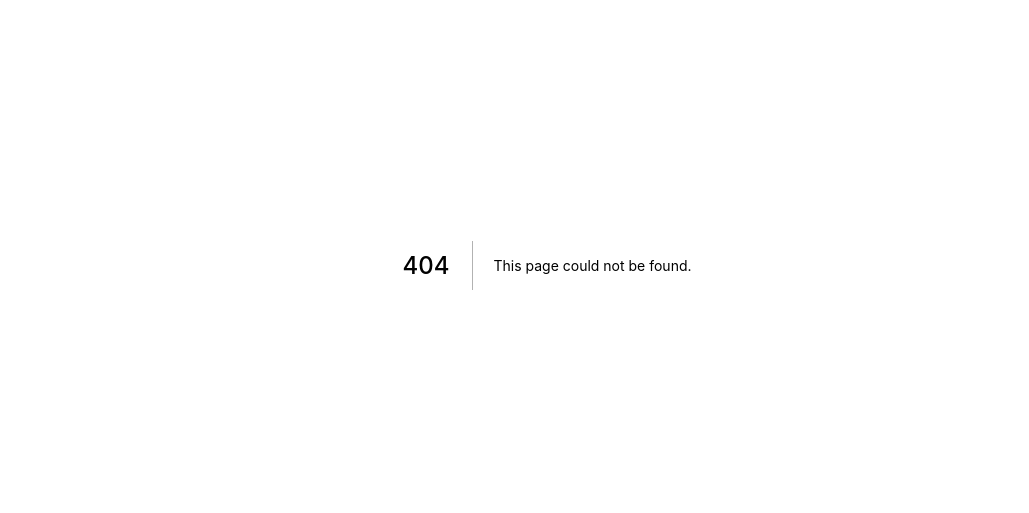
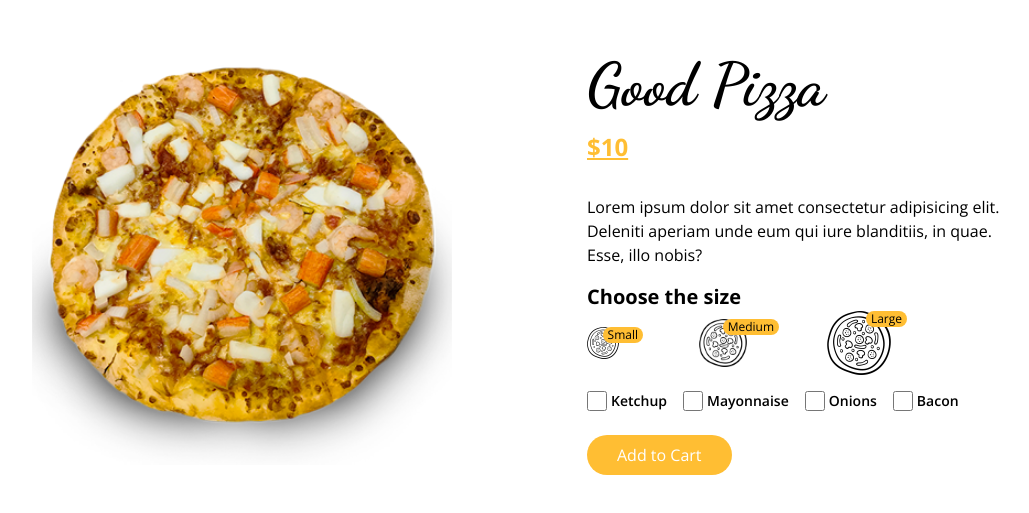
Before and after one commit to onsever/food-ordering-app, a Next.js app: page /product in a window 1280 px wide. Before the commit this address had no page. Shown: the part 135-648 px from the top of the page, without its empty margins (93-1122 px from the left). Built offline with nearby package versions, Linux system fonts and the light colour scheme.

Commit message:
completed product details page

```diff
--- /dev/null
+++ b/pages/product/index.jsx
@@ -0,0 +1,72 @@
+import Image from "next/image";
+import React from "react";
+import Title from "../../components/ui/Title";
+
+const Index = () => {
+  return (
+    <div className="flex items-center h-screen gap-20 container mx-auto flex-wrap md:justify-start justify-center">
+      <div className="relative md:flex-1 w-[50%] h-[50%] py-20">
+        <Image
+          src="/images/f1.png"
+          alt="Product Image"
+          layout="fill"
+          objectFit="contain"
+        />
+      </div>
+      <div className="flex-1">
+        <Title className="text-6xl">Good Pizza</Title>
+        <span className="text-primary text-2xl font-bold underline underline-offset-2 inline-block my-4">
+          $10
+        </span>
+        <p className="my-4 pr-24">
+          Lorem ipsum dolor sit amet consectetur adipisicing elit. Deleniti
+          aperiam unde eum qui iure blanditiis, in quae. Esse, illo nobis?
+        </p>
+        <div>
+          <h3 className="text-xl font-bold">Choose the size</h3>
+          <div className="flex items-center gap-20">
+            <div className="relative w-8 h-8 cursor-pointer">
+              <Image src="/images/size.png" alt="Product Image" layout="fill" />
+              <span className="absolute top-0 -right-6 text-xs bg-primary rounded-full px-[5px]">
+                Small
+              </span>
+            </div>
+            <div className="relative w-12 h-12 cursor-pointer">
+              <Image src="/images/size.png" alt="Product Image" layout="fill" />
+              <span className="absolute top-0 -right-8 text-xs bg-primary rounded-full px-[5px]">
+                Medium
+              </span>
+            </div>
+            <div className="relative w-16 h-16 cursor-pointer">
+              <Image src="/images/size.png" alt="Product Image" layout="fill" />
+              <span className="absolute top-0 -right-4 text-xs bg-primary rounded-full px-[5px]">
+                Large
+              </span>
+            </div>
+          </div>
+        </div>
+        <div className="flex gap-x-4 my-4">
+          <label className="flex items-center gap-x-1">
+            <input type="checkbox" className="w-5 h-5 accent-primary" />
+            <span className="text-sm font-semibold">Ketchup</span>
+          </label>
+          <label className="flex items-center gap-x-1">
+            <input type="checkbox" className="w-5 h-5 accent-primary" />
+            <span className="text-sm font-semibold">Mayonnaise</span>
+          </label>
+          <label className="flex items-center gap-x-1">
+            <input type="checkbox" className="w-5 h-5 accent-primary" />
+            <span className="text-sm font-semibold">Onions</span>
+          </label>
+          <label className="flex items-center gap-x-1">
+            <input type="checkbox" className="w-5 h-5 accent-primary" />
+            <span className="text-sm font-semibold">Bacon</span>
+          </label>
+        </div>
+        <button className="btn-primary mt-2">Add to Cart</button>
+      </div>
+    </div>
+  );
+};
+
+export default Index;
```
